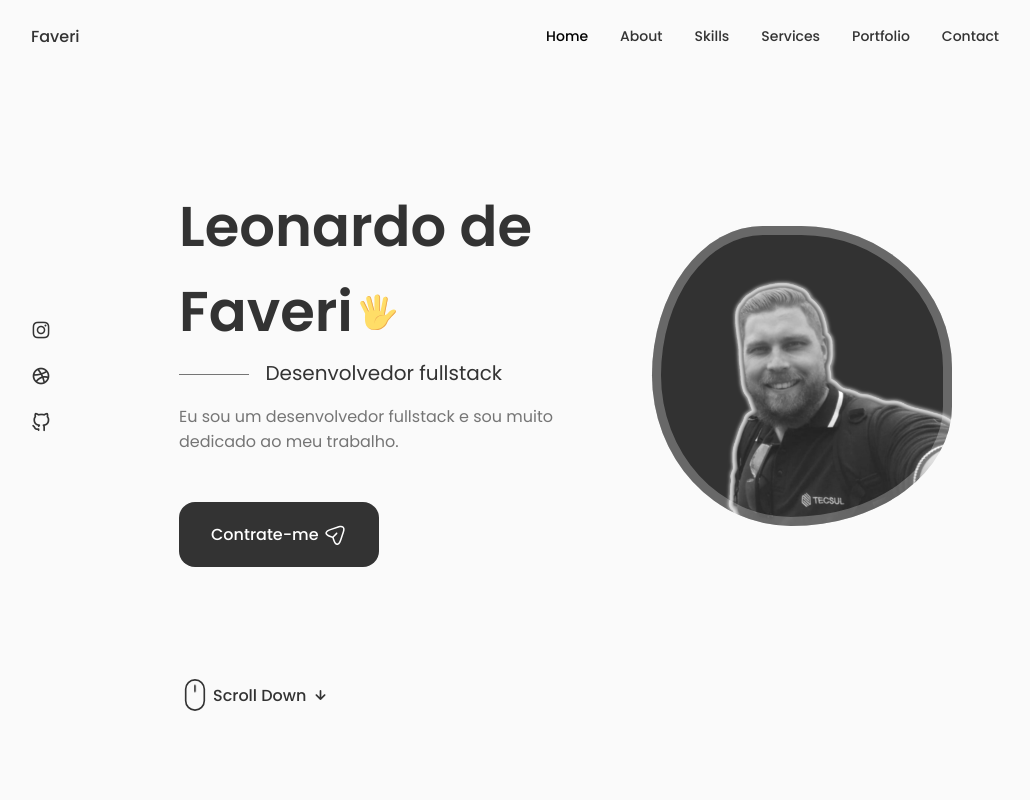
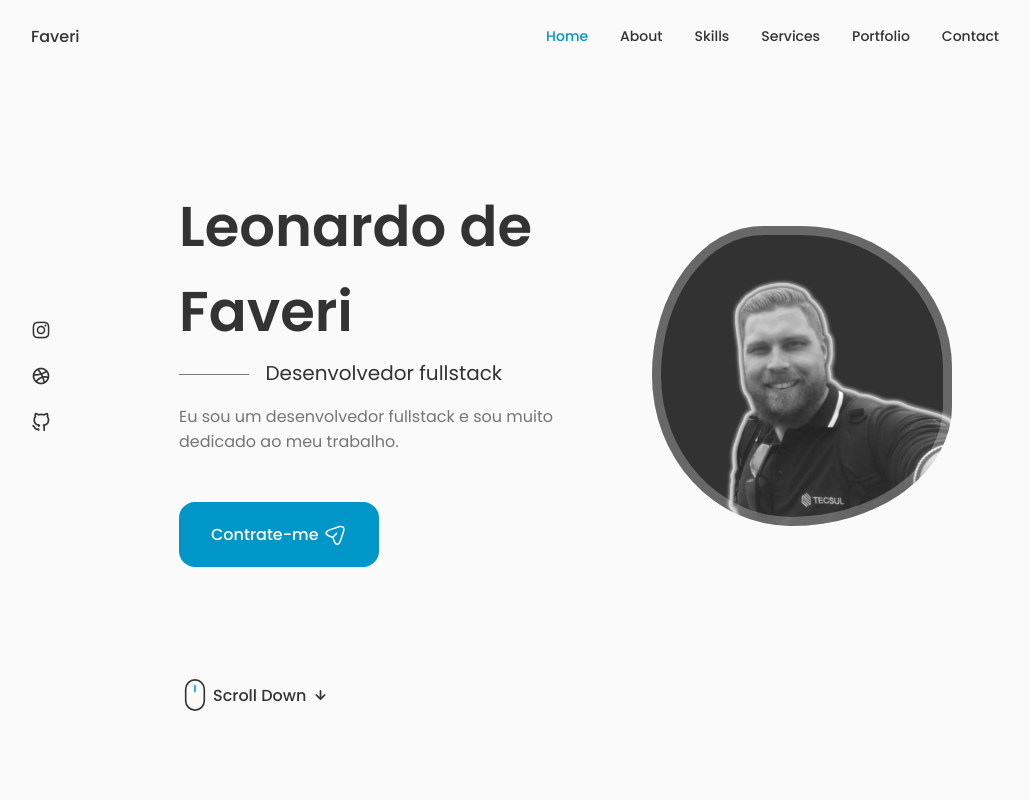
Before and after one commit to Leodf/portifolio-react, a React (Create React App) app: page / in a window 1280 px wide. Shown: the top 800 px of the page, without its empty margins (125-1155 px from the left). Built offline with nearby package versions, Linux system fonts and the light colour scheme.

Commit message:
refatorando a seção home

```diff
--- a/src/App.css
+++ b/src/App.css
@@ -13,6 +13,8 @@
   --text-color: hsl(var(--hue), var(--sat), 46%);
   --body-color: hsl(var(--hue), var(--sat), 98%);
   --container-color: #fff;
+  --primary-color: #0096c7;
+  --primary-color-dark: #0077b6;
 
   /* =========== Font and typography =========== */
   --body-font: "Poppins", sans-serif;
@@ -149,7 +151,7 @@ img {
 /* =========== BUTTONS =========== */
 .button {
   display: inline-block;
-  background-color: var(--title-color);
+  background-color: var(--primary-color);
   color: var(--container-color);
   padding: 1.25rem 2rem;
   border-radius: 1rem;
@@ -157,7 +159,7 @@ img {
 }
 
 .button:hover {
-  background-color: var(--title-color-dark);
+  background-color: var(--primary-color-dark);
 }
 
 .button-icon {
--- a/src/components/header/header.css
+++ b/src/components/header/header.css
@@ -45,7 +45,7 @@
 /* Active link */
 .active-link,
 .nav-link:hover {
-    color: var(--title-color-dark)
+    color: var(--primary-color)
 }
 
 /* Change background header */
--- a/src/components/home/Data.jsx
+++ b/src/components/home/Data.jsx
@@ -4,55 +4,6 @@ const Data = () => {
   return (
     <div className="home-data">
         <h1 className='home-title'>Leonardo de Faveri
-        <svg
-                  width="36"
-                  height="36"
-                  viewBox="0 0 48 48"
-                  fill="none"
-                  xmlns="http://www.w3.org/2000/svg"
-                  class="home-hand"
-                >
-                  <path
-                    d="M25.4995 32.0305L31.3495 33.1555L36.1495 8.48051C36.4495 6.83051 35.3995 5.18051 33.8245 4.88051C32.1745 4.58051 30.5995 5.70551 30.2995 7.35551L25.4995 32.0305Z"
-                    fill="#FFDD67"
-                  ></path>
-                  <path
-                    d="M33.8996 4.88018C33.6746 4.80518 33.5246 4.80518 33.2996 4.80518C34.6496 5.33018 35.3996 6.75518 35.0996 8.25518L30.2996 32.9302L31.3496 33.1552L36.1496 8.48018C36.5246 6.75518 35.4746 5.18018 33.8996 4.88018Z"
-                    fill="#EBA352"
-                  ></path>
-                  <path
-                    d="M19.4995 32.7802H26.5495V5.55518C26.5495 3.53018 24.9745 1.80518 23.0245 1.80518C21.1495 1.80518 19.4995 3.45518 19.4995 5.55518V32.7802Z"
-                    fill="#FFDD67"
-                  ></path>
-                  <path
-                    d="M23.0995 1.80518C22.9495 1.80518 22.7245 1.80518 22.5745 1.88018C24.2995 2.18018 25.5745 3.68018 25.5745 5.55518V32.8552H26.6245V5.55518C26.6245 3.45518 25.0495 1.80518 23.0995 1.80518Z"
-                    fill="#EBA352"
-                  ></path>
-                  <path
-                    d="M15.7495 32.7054L21.7495 31.1304L15.2245 6.30541C14.7745 4.58041 13.0495 3.53041 11.3995 3.90541C9.74948 4.35541 8.77448 6.08041 9.22448 7.80541L15.7495 32.7054Z"
-                    fill="#FFDD67"
-                  ></path>
-                  <path
-                    d="M11.3995 3.90541L10.9495 4.13041C12.4495 4.05541 13.7995 5.03041 14.2495 6.60541L20.7745 31.4304L21.8245 31.1304L15.2245 6.30541C14.7745 4.58041 13.0495 3.53041 11.3995 3.90541Z"
-                    fill="#EBA352"
-                  ></path>
-                  <path
-                    d="M2.99937 10.355C1.57437 11.03 1.12437 12.83 1.87437 14.33L11.7744 34.055L16.7994 31.505L6.89937 11.78C6.14937 10.28 4.42437 9.68 2.99937 10.355Z"
-                    fill="#FFDD67"
-                  ></path>
-                  <path
-                    d="M2.99956 10.355C2.84956 10.43 2.69956 10.505 2.54956 10.655C3.82456 10.28 5.24956 10.955 5.92456 12.305L15.8246 32.03L16.7996 31.58L6.89956 11.78C6.14956 10.28 4.42456 9.68 2.99956 10.355Z"
-                    fill="#EBA352"
-                  ></path>
-                  <path
-                    d="M46.2744 22.2801C45.0744 19.9551 41.3244 20.1051 37.4994 24.3051C34.7994 27.2301 34.2744 28.2051 31.5744 28.1301V25.0551C31.5744 25.0551 25.7994 20.7801 14.3244 22.7301C14.3244 22.7301 7.79945 23.6301 7.79945 27.0801C7.79945 27.0801 6.67445 35.4051 8.99945 40.6551C12.4494 48.4551 30.1494 50.4801 35.6994 37.2051C36.8244 34.5801 39.0744 32.6301 41.0994 30.1551C43.4244 27.1551 47.5494 24.7551 46.2744 22.2801Z"
-                    fill="#FFDD67"
-                  ></path>
-                  <path
-                    d="M46.2745 22.28C46.0495 21.83 45.7495 21.53 45.3745 21.23C45.4495 21.305 45.5245 21.38 45.5245 21.53C46.7995 24.08 42.6745 26.405 40.1995 29.405C38.1745 31.88 35.9245 33.83 34.7995 36.455C29.9995 47.93 16.0495 47.93 10.1995 42.68C15.5245 48.68 30.5245 49.28 35.5495 37.205C36.6745 34.58 38.9245 32.63 40.9495 30.155C43.4245 27.155 47.5495 24.755 46.2745 22.28ZM32.3245 28.13C27.4495 26.33 18.7495 29.63 19.9495 38.405C19.9495 30.23 27.3745 28.205 31.4245 28.205C32.0245 28.13 32.3245 28.13 32.3245 28.13Z"
-                    fill="#EBA352"
-                  ></path>
-        </svg>
         </h1>
         <h3 className='home-subtitle'>Desenvolvedor fullstack</h3>
         <p className="home-description">Eu sou um desenvolvedor fullstack e sou muito dedicado ao meu trabalho.</p>
--- a/src/components/home/ScrollDown.jsx
+++ b/src/components/home/ScrollDown.jsx
@@ -25,7 +25,7 @@ const ScrollDown = () => {
                   d="M123.359,79.775l0,72.843"
                   style={{
                     fill: "none",
-                    stroke: "var(--title-color)",
+                    stroke: "var(--primary-color)",
                     strokeWidth: "20px",
                 }}
                 ></path>
--- a/src/components/home/home.css
+++ b/src/components/home/home.css
@@ -21,7 +21,7 @@
 }
 
 .home-social-icon:hover {
-    color: var(--title-color-dark);
+    color: var(--primary-color);
 }
 
 .home-title {
```
